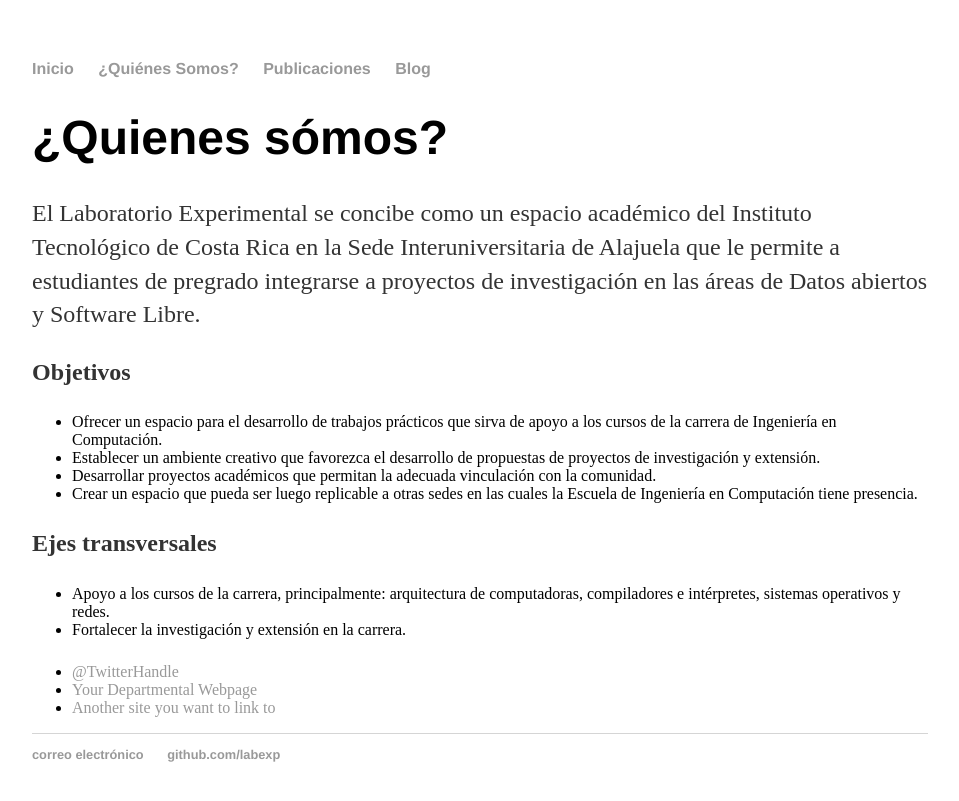
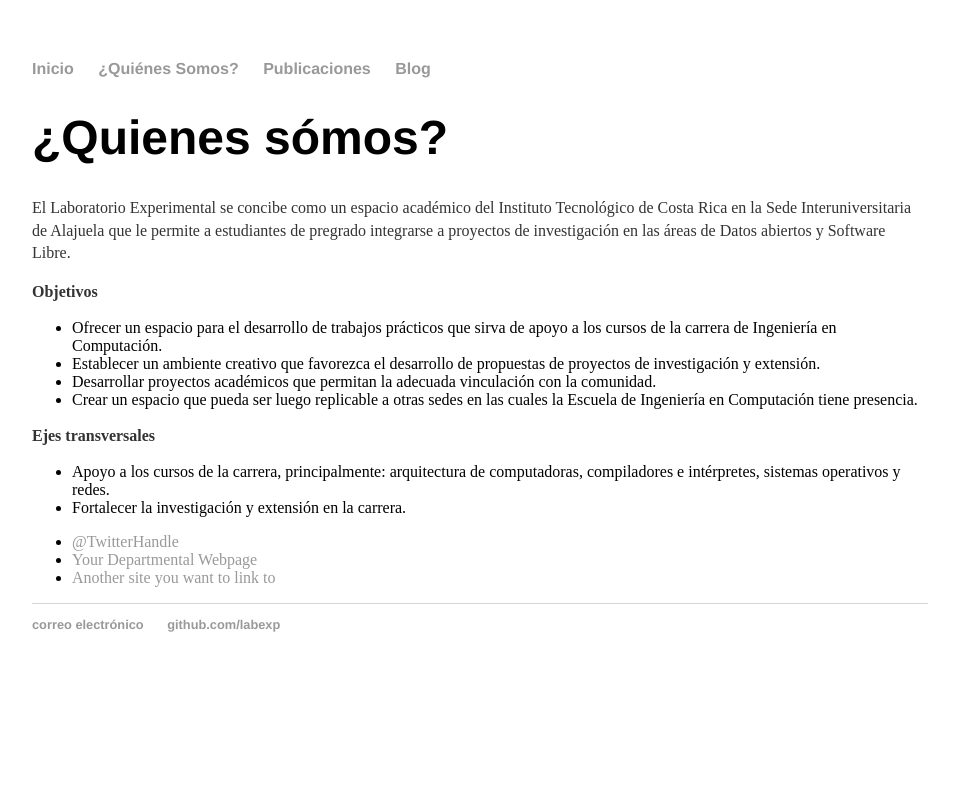
Before and after one commit to labexp/labexp.github.io, a Jekyll site: the page built from about/index.html, in a window 1280 px wide. Shown: the top 801 px of the page, without its empty margins (160-1119 px from the left). Built offline with Jekyll 4.4.1, drawn with Linux system fonts in a browser that asks for light colours.

Commit message:
change font-size for publications

```diff
--- a/css/main.css
+++ b/css/main.css
@@ -41,3 +41,8 @@
 ul.posts li {
     list-style: none;
 }
+
+.about p {
+    margin: 0 0 1em;
+    font-size: 16px;
+}
```
